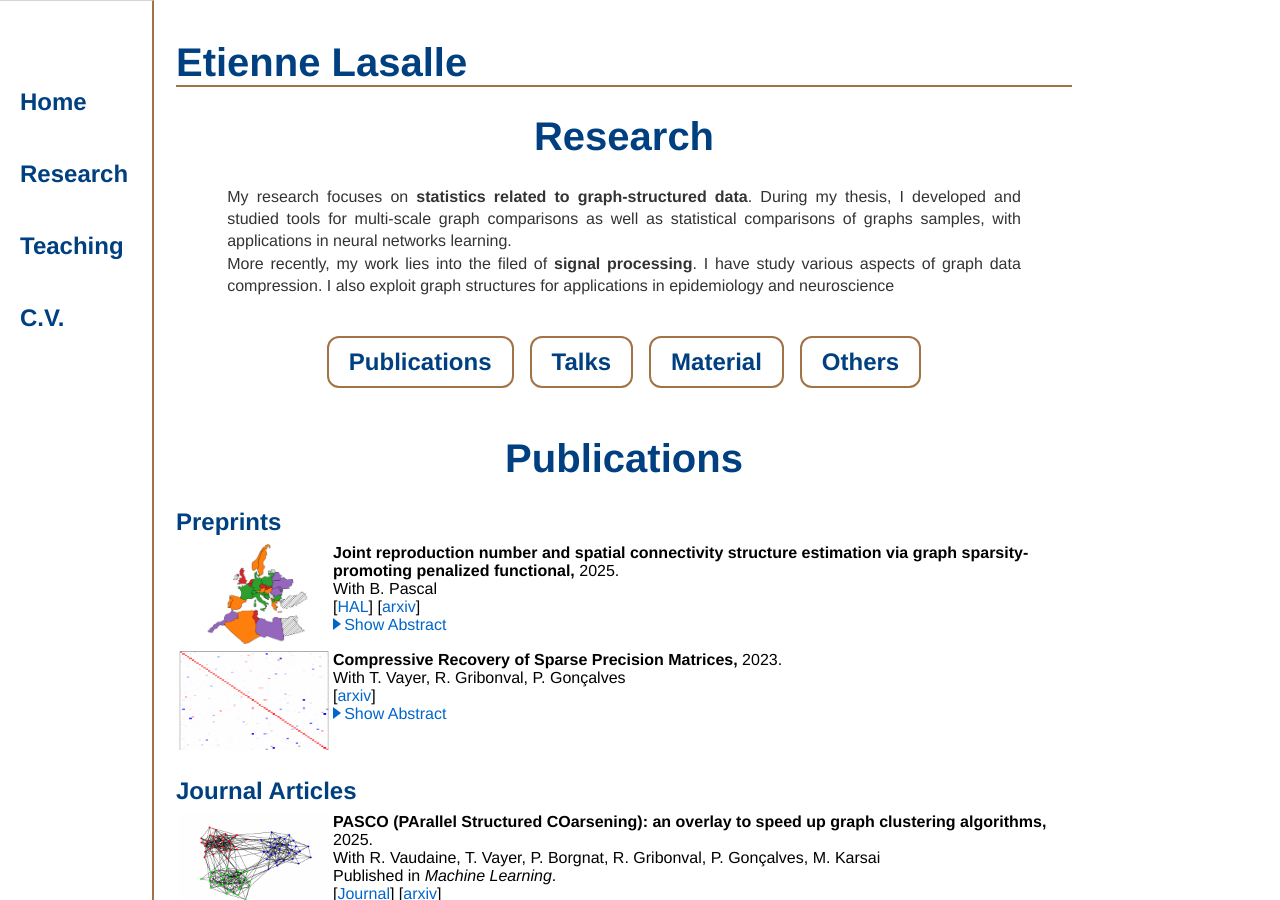
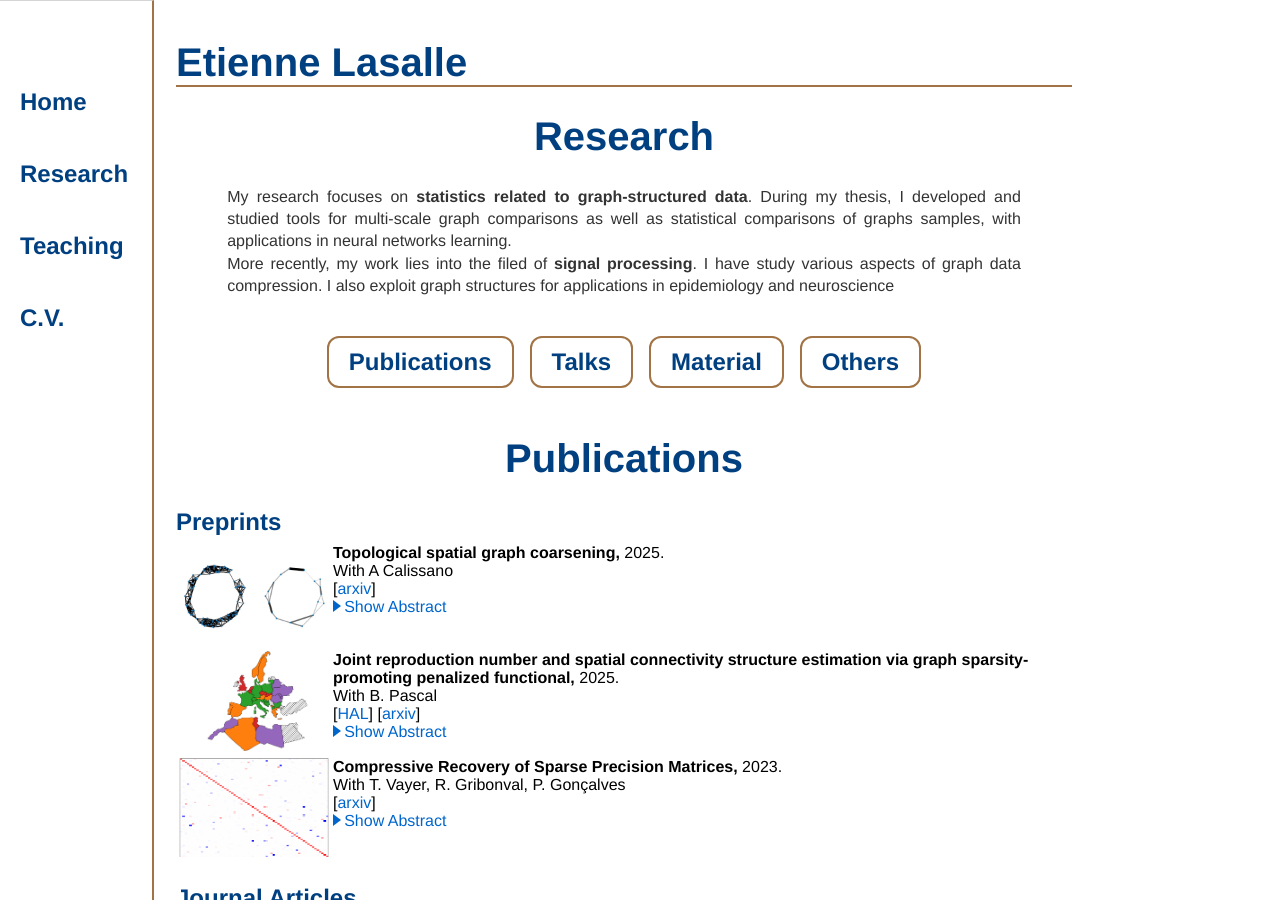
Before and after one commit to elasalle/elasalle.github.io, a Jekyll site: the page built from research/index.html, in a window 1280 px wide and 900 px high. Built offline with Jekyll 4.4.1, drawn with Linux system fonts in a browser that asks for light colours; some web fonts are replaced; formulas are drawn with MathJax 3.

Commit message:
new preprint

```diff
--- a/research/index.html
+++ b/research/index.html
@@ -28,6 +28,24 @@ More recently, my work lies into the filed of <b>signal processing</b>. I have s
   <h2 class="title2">Preprints</h2>
 
   <table class="normalsize">
+    <tr>
+    <td class="nopadding top" width=150>
+    <a href="https://arxiv.org/pdf/2512.24327">
+    <img class="noradius" src="fig/tradeoff_annulus_graphs.jpg" width=150 height=100></a>
+    </td>
+    <td class="nopadding top">
+    <b>Topological spatial graph coarsening,</b> 2025.<br>
+    With A Calissano<br>
+    [<a href="https://arxiv.org/pdf/2512.24327">arxiv</a>]
+    <!-- [<a href="https://arxiv.org/pdf/2311.04673.pdf">arxiv</a>] -->
+        <button class="showhide art_arbstr_8" onclick="switchDisplayByClassName('art_arbstr_8')" style="display: block;"><div class="arrow-right"></div>Show Abstract<span class="dots">...</span></button>
+        <button class="showhide art_arbstr_8" onclick="switchDisplayByClassName('art_arbstr_8')" style="display : none;"><div class="arrow-top"></div>Hide Abstract</button>
+        <p class="abstracttext art_arbstr_8" style="display : none;">
+           Spatial graphs are particular graphs for which the nodes are localized in space (e.g., public transport network, molecules, branching biological structures). In this work, we consider the problem of spatial graph reduction, that aims to find a smaller spatial graph (i.e., with less nodes) with the same overall structure as the initial one. In this context, performing the graph reduction while preserving the main topological features of the initial graph is particularly relevant, due to the additional spatial information. Thus, we propose a topological spatial graph coarsening approach based on a new framework that finds a trade-off between the graph reduction and the preservation of the topological characteristics. The coarsening is realized by collapsing short edges. In order to capture the topological information required to calibrate the reduction level, we adapt the construction of classical topological descriptors made for point clouds (the so-called persistent diagrams) to spatial graphs. This construction relies on the introduction of a new filtration called triangle-aware graph filtration. Our coarsening approach is parameter-free and we prove that it is equivariant under rotations, translations and scaling of the initial spatial graph. We evaluate the performances of our method on synthetic and real spatial graphs, and show that it significantly reduces the graph sizes while preserving the relevant topological information.
+        </p>
+    </td>
+    </tr>
+
     <tr>
     <td class="nopadding top" width=150>
     <a href="https://arxiv.org/pdf/2509.20034">
```
Also changed, not shown: research/fig/tradeoff_annulus_graphs.jpg (added).
